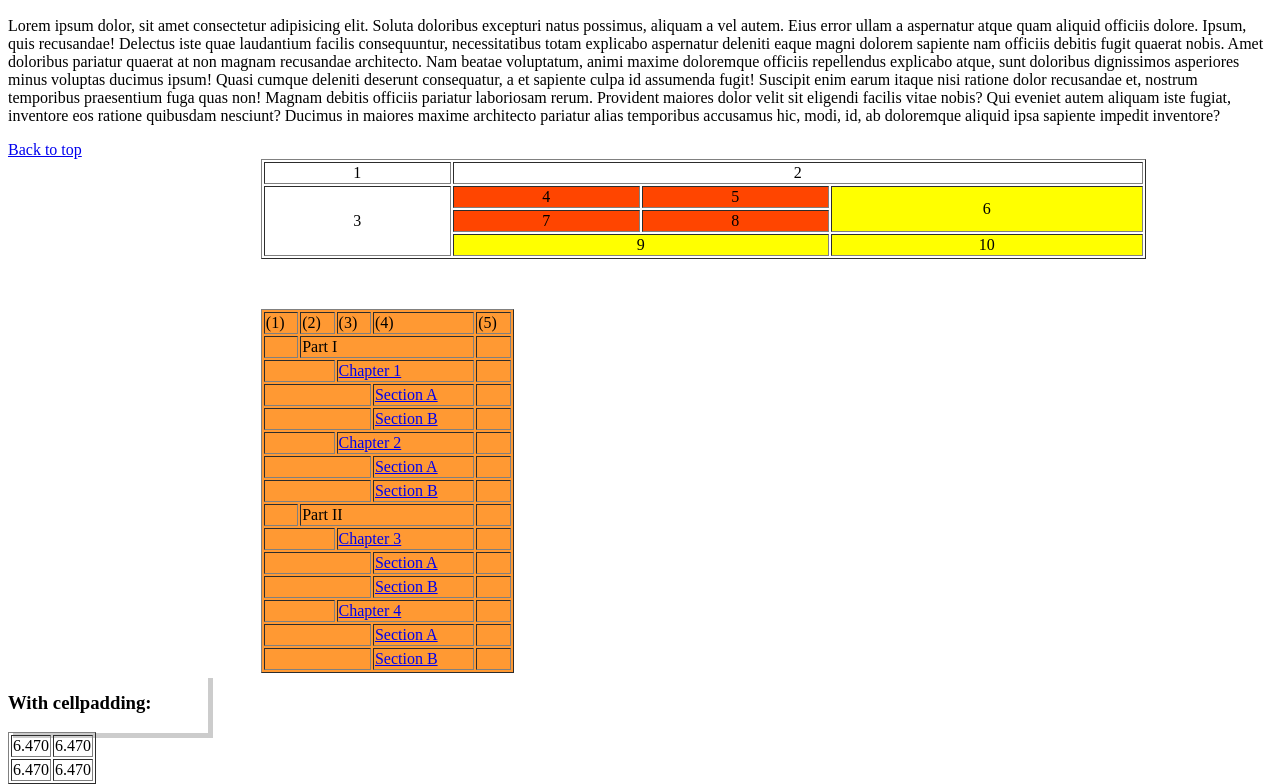
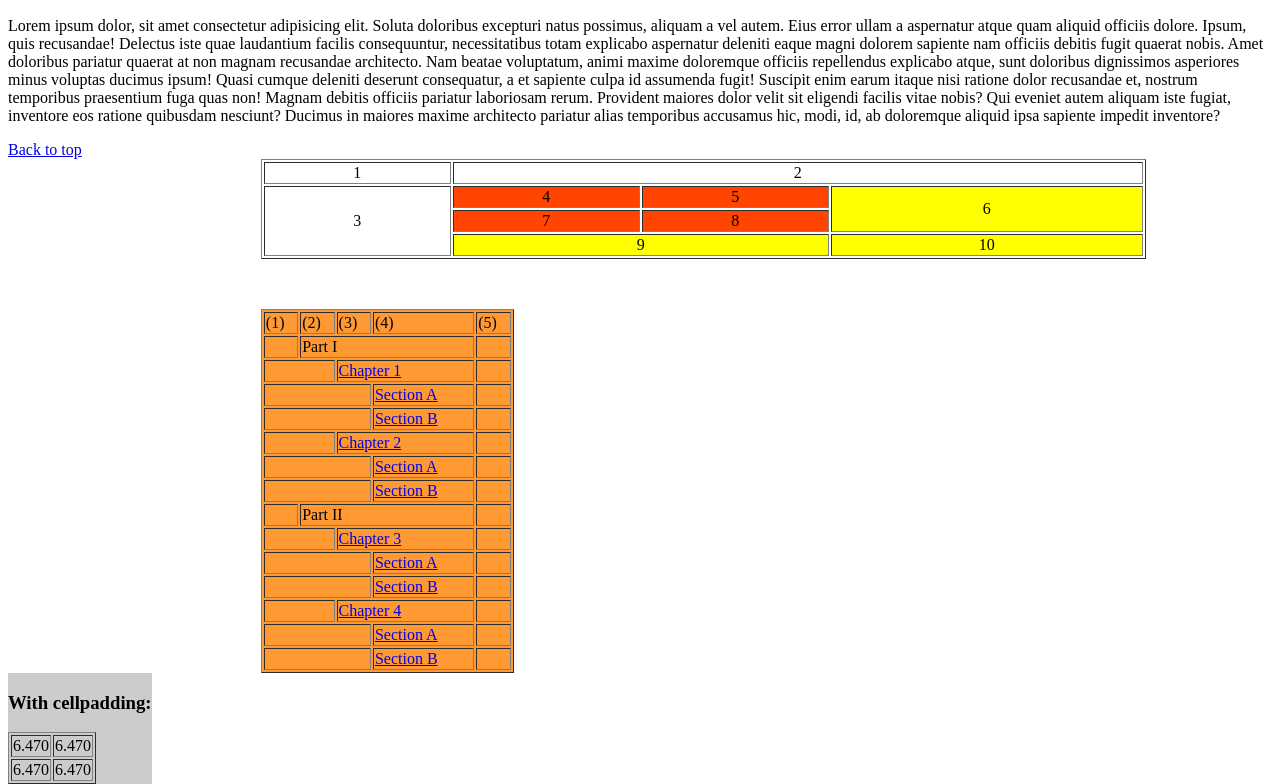
Before and after one commit to TranLeThienTri/T3_CNW_TH_CO_Hanh, a plain HTML site: page btth_tuan1_2/index.html in a window 1280 px wide. Shown: the part 4004-4788 px from the top of the page. Drawn offline with Linux system fonts and the light colour scheme.

Commit message:
update code tuan 1 2

```diff
--- a/css/style.css
+++ b/btth_tuan1_2/css/style.css
@@ -39,10 +39,7 @@
 }
 
 .with_cell {
+    background-color: #ccc;
     display: inline-block;
-    width: 200px;
-    height: 60px;
-    box-shadow: 5px 5px #ccc;
+    float: left;
 }
-
-.with_cell>table {}
```
Also changed, not shown: btth_tuan1_2/index.html (renamed from index.html, +2 -1 lines).
